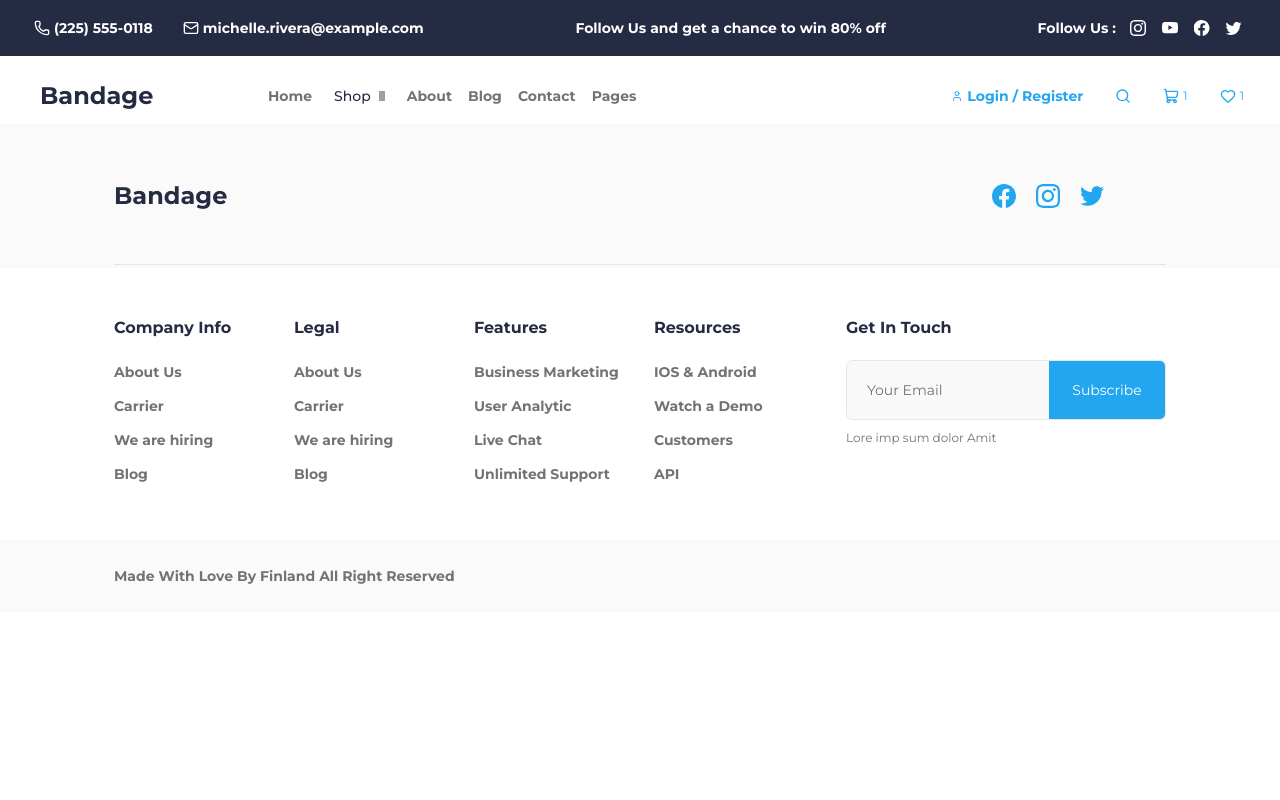
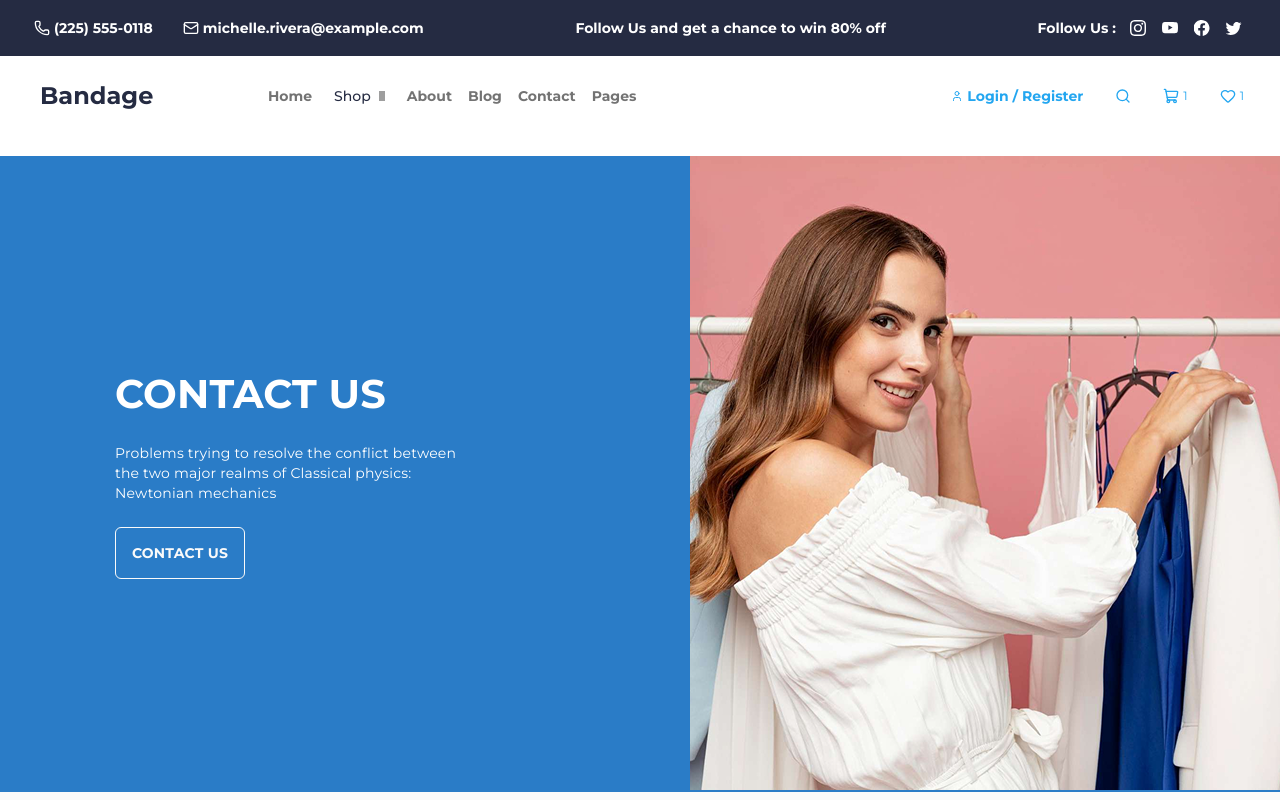
Before and after one commit to Dogukan3648/e-commerce-project, a React (Vite) app: page /contact in a window 1280 px wide. Shown: the top 800 px of the page. Built offline with nearby package versions, Linux system fonts and the light colour scheme; grey boxes are pictures that could not be loaded.

Commit message:
feat: complete contact page

```diff
--- /dev/null
+++ b/src/components/contact/ContactHeroSection.jsx
@@ -0,0 +1,35 @@
+import contactHeroImage from "../../assets/images/contact/contact-hero.png";
+
+const ContactHeroSection = () => {
+  return (
+    <section className="relative h-130 overflow-hidden bg-hover-text lg:mt-8 lg:h-[636px]">
+      <img
+        src={contactHeroImage}
+        alt=""
+        className="absolute top-0 right-0 hidden h-[634px] w-[590px] object-cover lg:block"
+      />
+
+      <div className="mx-auto flex h-full items-center justify-center lg:w-[1050px] lg:justify-start">
+        <div className="flex w-68 flex-col items-center gap-6 text-center lg:w-[438px] lg:items-start lg:text-left">
+          <h1 className="w-[274px] text-[40px] font-bold leading-[50px] tracking-[0.2px] text-white lg:w-[440px]">
+            CONTACT US
+          </h1>
+
+          <p className="w-[257px] text-sm font-normal leading-5 tracking-[0.2px] text-white lg:w-[367px]">
+            Problems trying to resolve the conflict between the two major realms
+            of Classical physics: Newtonian mechanics
+          </p>
+
+          <button
+            type="button"
+            className="mt-4 flex h-13 w-32.5 items-center justify-center rounded-md border border-light-gray text-sm font-bold leading-[22px] tracking-[0.2px] text-light-gray lg:mt-0"
+          >
+            CONTACT US
+          </button>
+        </div>
+      </div>
+    </section>
+  );
+};
+
+export default ContactHeroSection;
--- a/src/components/header/Navbar.jsx
+++ b/src/components/header/Navbar.jsx
@@ -47,7 +47,9 @@ const Navbar = () => {
 
           <li className="hidden lg:block">Blog</li>
 
-          <li>Contact</li>
+          <li>
+            <Link to="/contact">Contact</Link>
+          </li>
 
           <li className="hidden lg:block">Pages</li>
         </ul>
--- a/src/layout/PageContent.jsx
+++ b/src/layout/PageContent.jsx
@@ -1,4 +1,5 @@
 import { Route, Switch } from "react-router-dom";
+import ContactPage from "../pages/ContactPage";
 import HomePage from "../pages/HomePage";
 import ProductDetailPage from "../pages/ProductDetailPage";
 import ShopPage from "../pages/ShopPage";
@@ -9,6 +10,7 @@ const PageContent = () => {
       <Route exact path="/" component={HomePage} />
       <Route path="/shop" component={ShopPage} />
       <Route path="/product/:id" component={ProductDetailPage} />
+      <Route path="/contact" component={ContactPage} />
     </Switch>
   );
 };
--- /dev/null
+++ b/src/pages/ContactPage.jsx
@@ -0,0 +1,7 @@
+import ContactHeroSection from "../components/contact/ContactHeroSection";
+
+const ContactPage = () => {
+  return <ContactHeroSection />;
+};
+
+export default ContactPage;
```
Also changed, not shown: src/assets/images/contact/contact-hero.png (added).
